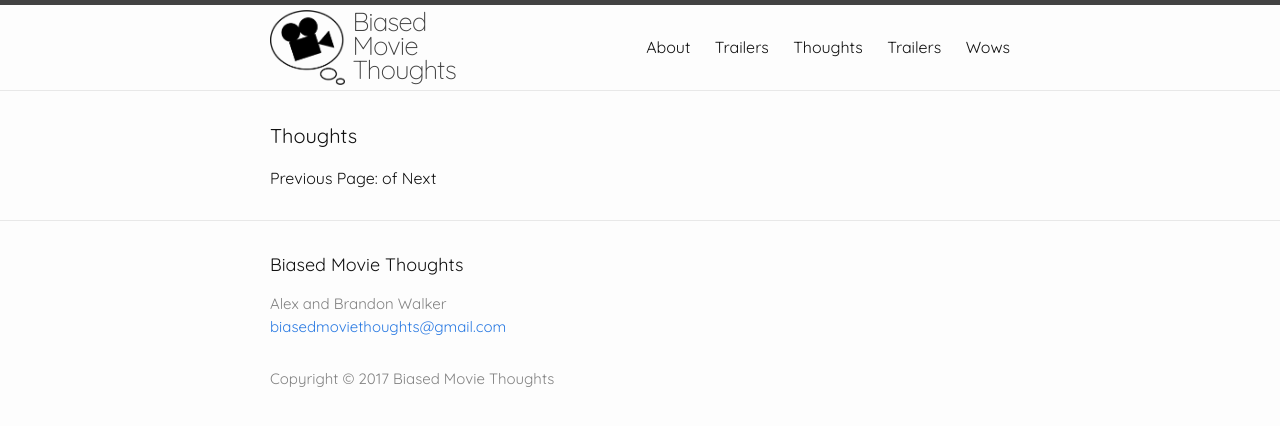
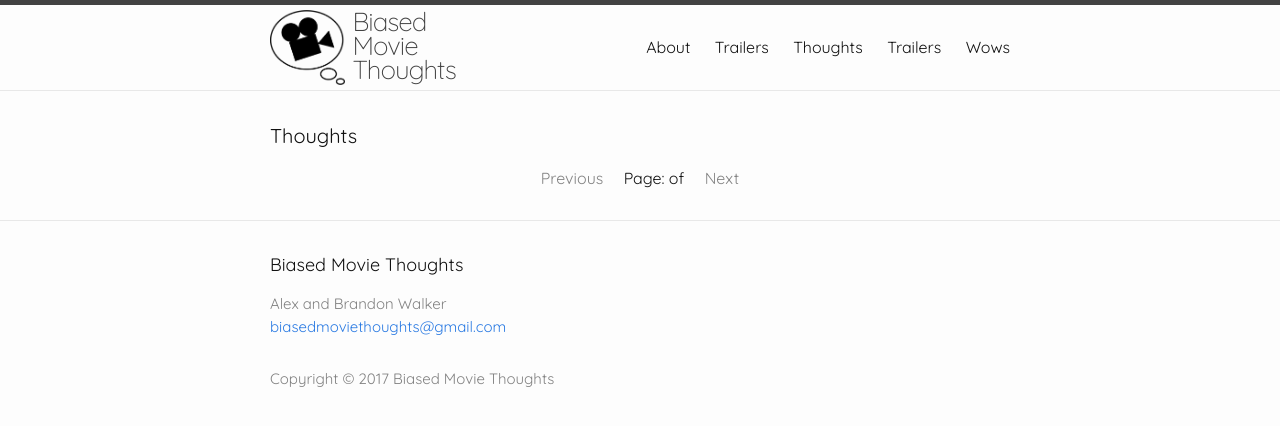
Before and after one commit to ncskier/film_blog, a Jekyll site: the page built from thoughts.md, in a window 1280 px wide. Shown: the top 426 px of the page. Built offline with Jekyll 4.4.1, drawn with Linux system fonts in a browser that asks for light colours.

Commit message:
added styling to pagination

```diff
--- /dev/null
+++ b/_includes/pagination.html
@@ -0,0 +1,28 @@
+{% comment %}
+Parameters:
+  - pageNum:          current page number
+  - totalPages:       number of total pages
+  - nextPagePath:     url of next page
+  - previousPagePath: url of previous page
+{% endcomment %}
+
+<!-- include.nextPagePath: {{ include.nextPagePath }} -->
+<!-- include.previousPagePath: {{ include.previousPagePath }} -->
+
+<div class="pagination">
+
+  {% if include.previousPagePath %}
+    <a href="{{ include.previousPagePath }}" class="previous">Previous</a>
+  {% else %}
+    <span class="previous disabled-link">Previous</span>
+  {% endif %}
+
+  <span class="page-number ">Page: {{ include.pageNum }} of {{ include.totalPages }}</span>
+
+  {% if include.nextPagePath %}
+    <a href="{{ include.nextPagePath }}" class="next">Next</a>
+  {% else %}
+    <span class="next disabled-link">Next</span>
+  {% endif %}
+
+</div>
--- a/_includes/post-list.html
+++ b/_includes/post-list.html
@@ -45,17 +45,11 @@
   {% endfor %}
 </ul>
 
-<!-- Pagination links -->
-<div class="pagination">
-  {% if paginator.previous_page %}
-    <a href="{{ paginator.previous_page_path }}" class="previous">Previous</a>
-  {% else %}
-    <span class="previous">Previous</span>
-  {% endif %}
-  <span class="page_number ">Page: {{ paginator.page }} of {{ paginator.total_pages }}</span>
-  {% if paginator.next_page %}
-    <a href="{{ paginator.next_page_path }}" class="next">Next</a>
-  {% else %}
-    <span class="next ">Next</span>
-  {% endif %}
-</div>
+<!-- paginator.next_page_path: {{ paginator.next_page_path }} -->
+<!-- paginator.previous_page_path: {{ paginator.previous_page_path }} -->
+
+{% include pagination.html
+  pageNum=paginator.page
+  totalPages=paginator.total_pages
+  nextPagePath=paginator.next_page_path
+  previousPagePath=paginator.previous_page_path %}
--- a/_sass/minima/_base.scss
+++ b/_sass/minima/_base.scss
@@ -127,6 +127,14 @@ a.hidden:hover {
 }
 
 
+/**
+ * Disabled Link
+ */
+.disabled-link {
+  color: $grey-color;
+}
+
+
 
 /**
  * Blockquotes
--- a/_sass/minima/_layout.scss
+++ b/_sass/minima/_layout.scss
@@ -267,7 +267,17 @@ img.logo {
 /**
  * Pagination
  */
+.pagination {
+  text-align: center;
+}
 
+.page-number {
+  margin: auto 1em;
+}
+
+.previous .next {
+
+}
 
 
 /**
```
Also changed, not shown: _includes/trailer-list.html (+5 -17 lines).
